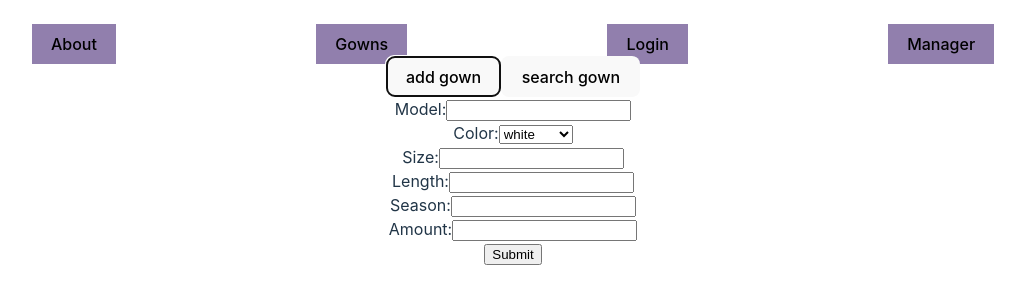
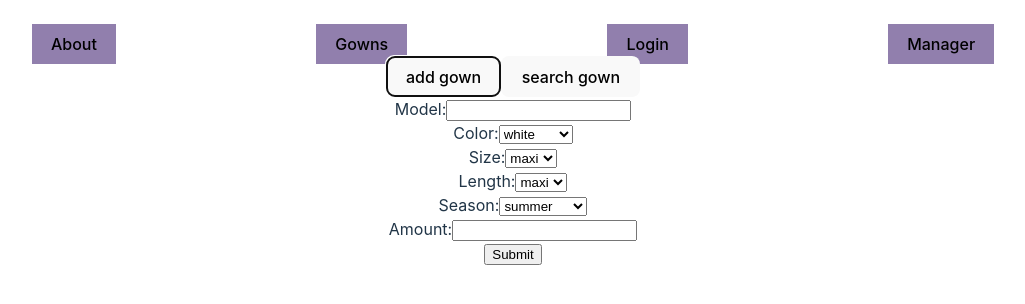
Before and after one commit to nt5783/gmachSmalot, a React (Vite) app in the folder Client/Client/: page /manager in a window 1280 px wide. Both pictures are taken after a click on the button "add gown". Shown: the top 304 px of the page, without its empty margins (127-1152 px from the left). Built offline with nearby package versions, Linux system fonts and the light colour scheme.

Commit message:
manager addGown

```diff
--- a/Client/Client/src/components/Manager.jsx
+++ b/Client/Client/src/components/Manager.jsx
@@ -6,15 +6,14 @@ import { useForm } from "react-hook-form";
 
 const colors = ['white', 'beige', 'black', 'colorful', 'brown', 'pink', 'blue', 'lightBlue', 'green', 'purple', 'silver']
 const lengths = ['maxi', 'midi', 'short']
+const seasons = ['summer', 'winter', 'yearRound']
 const sizeBaby = ['3m', '6m', '9m', '12m', '18m', '24m']
 const sizeGirl = ['2']
 const sizeWoman = ['32', '34']
 
 function Manager() {
     const [additional, setAdditional] = useState('')
-    // const [otherColor, setOtherColor] = useState(false)
     const { register, handleSubmit } = useForm();
-
 
     <select name="cars" id="cars">
         <option value="volvo">Volvo</option>
@@ -30,7 +29,15 @@ function Manager() {
     }
 
     const handleChange = (event) => {
-
+        event.preventDefault()
+        switch (event.target.value) {
+        case "other":{
+            setAdditional("addColor")
+            break;
+        }
+        default:
+            return
+        }
     }
 
 
@@ -41,14 +48,17 @@ function Manager() {
         {(additional == "add" || additional == "addColor" )&& <form onSubmit={handleSubmit((data => addGownFunc(data)))}>
             <label>Model:<input className='number_without' type="number" name="model" required {...register("model")} /></label><br />
             <label>Color:
-                <select name="color" onChange={handleChange} required {...register("color")}>
-                    {colors.map((color, i) => <option value={color}>{color}</option>)}
-                    <option value="else">else</option>
-                </select></label><br />
-                {additional == "addColor" && <div><label>new color:<input id='newColor' type="text" name="newColor" required {...register("newColor")} /></label><br /></div>}
-            <label>Size:<input className='number_without' type="number" name="size" required {...register("size")} /></label><br />
-            <label>Length:<input type="text" name="length" required {...register("length")} /></label><br />
-            <label>Season:<input type="text" name="season" required {...register("season")} /></label><br />
+                <select name="color" required {...register("color", { onChange: (e) => handleChange(e)})}>
+                    {colors.map((color, i) => <option key={i} value={color}>{color}</option>)}
+                    <option value="other">other</option>
+                </select></label>
+                {additional == "addColor" && <label>new color:<input id='newColor' type="text" defaultValue="yyy"  required {...register("color")} /></label>}
+            <br /><label>Size:<select name="length" required {...register("length")}>
+                {lengths.map((length, i) => <option key={i} value={length}>{length}</option>)}</select></label><br />
+            <label>Length:<select name="length" required {...register("length")}>
+                {lengths.map((length, i) => <option key={i} value={length}>{length}</option>)}</select></label><br />
+            <label>Season:<select name="season" required {...register("season")}>
+                {seasons.map((season, i) => <option key={i} value={season}>{season}</option>)}</select></label><br />
             <label>Amount:<input id='amount' type="number" min="1" name="amount" required {...register("amount")} /></label><br />
             <input type="submit" value="Submit" /><br />
         </form>}
```
